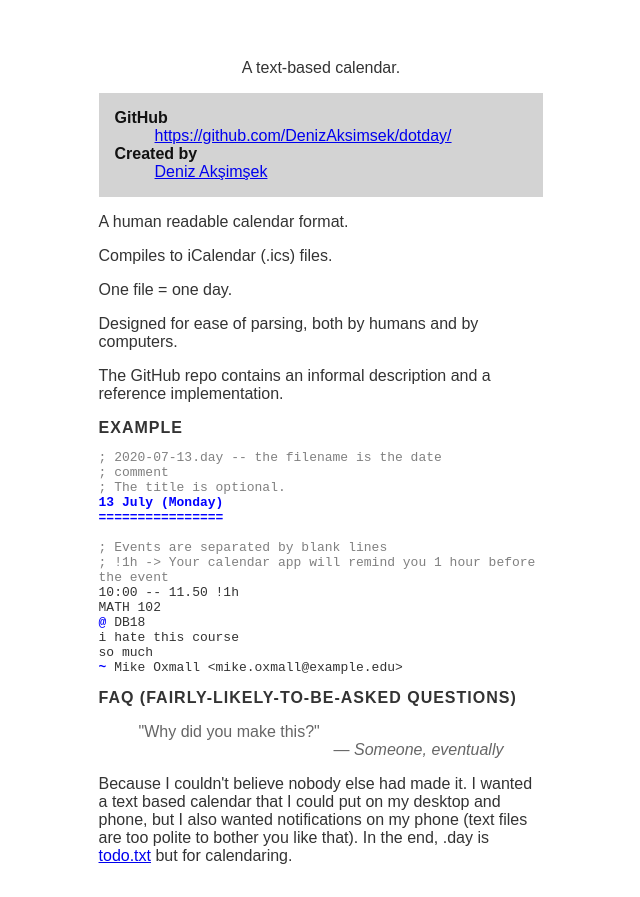
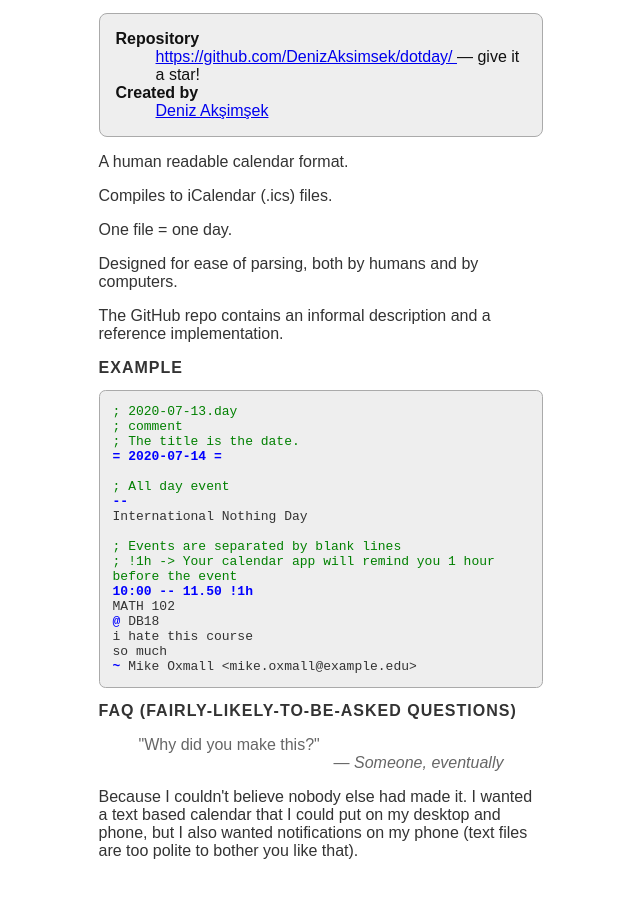
Before and after one commit to DenizAksimsek/dotday, a plain HTML site: page docs/index.html in a window 1280 px wide. Shown: the part 350-1247 px from the top of the page, without its empty margins (319-959 px from the left). Drawn offline with Linux system fonts and the light colour scheme.

Commit message:
webpage changes

```diff
--- a/docs/index.html
+++ b/docs/index.html
@@ -4,14 +4,14 @@
 <header>
 <p class="wip"> <strong>WORK IN PROGRESS</strong>
 <h1>*.day</h1>
-<p> A text-based calendar.
+<p> A text-based calendar, inspired by <a href="https://todotxt.org">todo.txt</a>.
 </header>
 
 <dl class="about-links">
-<dt> GitHub
+<dt> Repository
 <dd> <a href="https://github.com/DenizAksimsek/dotday/">
   https://github.com/DenizAksimsek/dotday/
-</a>
+</a> &mdash; give it a star!
 <dt> Created by
 <dd> <a href="https://www.denizaksimsek.com">Deniz Akşimşek</a>
 </dl>
@@ -24,15 +24,18 @@
 
 <h2> Example </h2>
 
-<pre><code><small>; 2020-07-13.day -- the filename is the date</small>
-<small>; comment</small>
-<small>; The title is optional.</small>
-<b>13 July (Monday)
-================</b>
+<pre><code><span class="comment">; 2020-07-13.day</span>
+<span class="comment">; comment</span>
+<span class="comment">; The title is the date.</span>
+<b>= 2020-07-14 =</b>
 
-<small>; Events are separated by blank lines</small>
-<small>; !1h -> Your calendar app will remind you 1 hour before the event</small>
-10:00 -- 11.50 !1h
+<span class="comment">; All day event</span>
+<b>--</b>
+International Nothing Day
+
+<span class="comment">; Events are separated by blank lines</span>
+<span class="comment">; !1h -> Your calendar app will remind you 1 hour before the event</span>
+<b>10:00 -- 11.50 !1h</b>
 MATH 102
 <b>@</b> DB18
 i hate this course
@@ -46,7 +49,7 @@ so much
 <footer>&mdash; <cite>Someone, eventually</cite></footer>
 </blockquote>
 
-<p> Because I couldn't believe nobody else had made it. I wanted a text based calendar that I could put on my desktop and phone, but I also wanted notifications on my phone (text files are too polite to bother you like that). In the end, .day is <a href="https://http://todotxt.org/">todo.txt</a> but for calendaring.
+<p> Because I couldn't believe nobody else had made it. I wanted a text based calendar that I could put on my desktop and phone, but I also wanted notifications on my phone (text files are too polite to bother you like that).
 
 <!-- TODO: move this to a separate file -->
 <!-- Actually TODO: write some docs -->
@@ -80,6 +83,9 @@ header {
 }
 
 .wip {
+	display: grid;
+	grid-template-columns: 1fr auto 1fr;
+	gap: 2ch;
 	--stripes: repeating-linear-gradient(
 	  45deg,
 	  yellow,
@@ -90,19 +96,18 @@ header {
 }
 
 .wip::before, .wip::after {
-	display: block;
 	content: '';
 	height: 1em;
-	margin-top: 1em;
-	margin-bottom: 1em;
 	width: 100%;
 	background: var(--stripes);
 }
 
 .about-links {
-  background-color: lightgray;
+  background-color: #eee;
   color: #111;
+  border: 1px solid #aaa;
   padding: 1em;
+  border-radius: .5em;
 }
 
 dt {
@@ -119,11 +124,15 @@ blockquote > footer {
 
 pre {
   white-space: pre-wrap;
+  background: #eee;
+  border: 1px solid #aaa;
+  padding: 1em;
+  border-radius: .5em;
 }
 
-code small {
+code .comment {
   font-size: 1em;
-  color: gray;
+  color: green;
 }
 
 code b {
```
